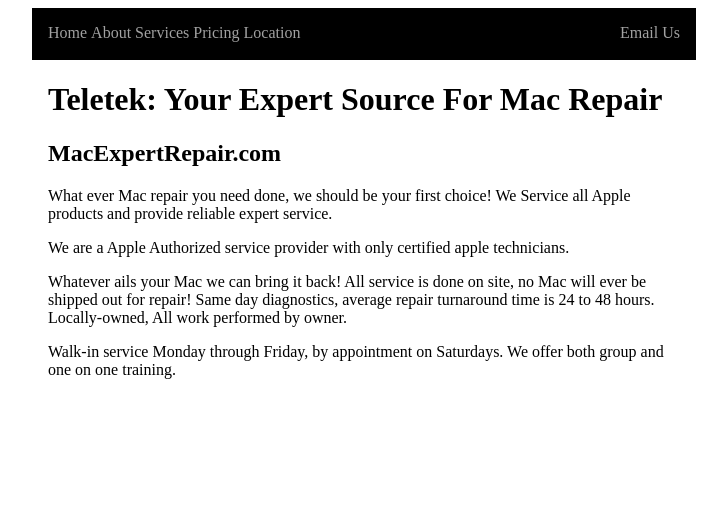
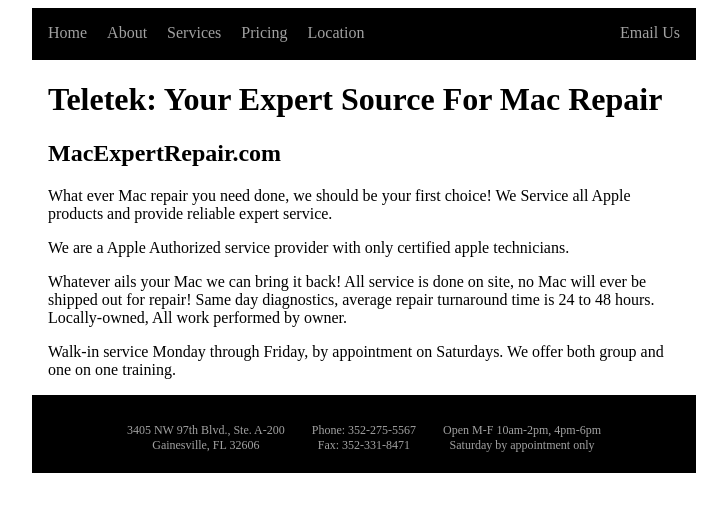
Before and after one commit to pearsonca/example-teletek, a Jekyll site: the page built from index.md, in a window 1280 px wide. Shown: the top 512 px of the page, without its empty margins (276-1003 px from the left). Built offline with Jekyll 4.4.1, drawn with Linux system fonts in a browser that asks for light colours.

Commit message:
add a footer

```diff
--- /dev/null
+++ b/_includes/foot.md
@@ -0,0 +1,6 @@
+ - 3405 NW 97th Blvd., Ste. A-200
+Gainesville, FL 32606
+ - Phone: 352-275-5567
+Fax: 352-331-8471
+ - Open M-F 10am-2pm, 4pm-6pm
+Saturday by appointment only
--- a/_layouts/page.html
+++ b/_layouts/page.html
@@ -11,5 +11,8 @@
   <div class="content">
 {{ content }}
   </div>
+  <div class="foot">
+{% capture foot %}{% include foot.md %}{% endcapture %}{{ foot | markdownify }}
+  </div>
 </body>
 </html>
--- a/css/site.scss
+++ b/css/site.scss
@@ -10,44 +10,68 @@ $tonedark: #FFFFFF;
 $tonemid: #0A0A0A;
 $tonelight: #EEEEEE;
 
-.content, .navigation {
+.content, .navigation, .foot {
   margin-left:auto;
   margin-right:auto;
   width: 50%;
   max-width: 50em;
 }
 
-.navigation {
+.navigation, .foot {
   background: $dark;
+  color: $palelight;
   padding-left: 1em;
   padding-right: 1em;
 
   ul {
     list-style:none;
     padding:0;
-    float:right;
-    &:first-child {
-      float:left;
-    }
   }
 
   li {
     display:inline-block;
-    margin-left: auto;
-    margin-right: auto;
-  }
-
-  a {
-    text-decoration: none;
-    color: $palelight;
-    &:hover {
-      color: $tonelight;
-    }
   }
 
   hr {
     clear:both;
     visibility: hidden;
   }
+}
+
+.navigation {
+
+  ul {
+    float:right;
+    &:first-child {
+      float:left;
+      li {
+        margin-right: 1em;
+        &.active {
+          color: $light;
+        }
+      }
+    }
+  }
+
+  a {
+    text-decoration: none;
+    color: inherit;
+    &:hover {
+      color: $tonelight;
+    }
+  }
 
 }
+
+.foot {
+  padding-top: 1em;
+  padding-bottom: 0.5em;
+  ul {
+    font-size: 75%;
+    text-align:center;
+    li {
+      margin-left: 1em;
+      margin-right: 1em;
+    }
+  }
+}
```
